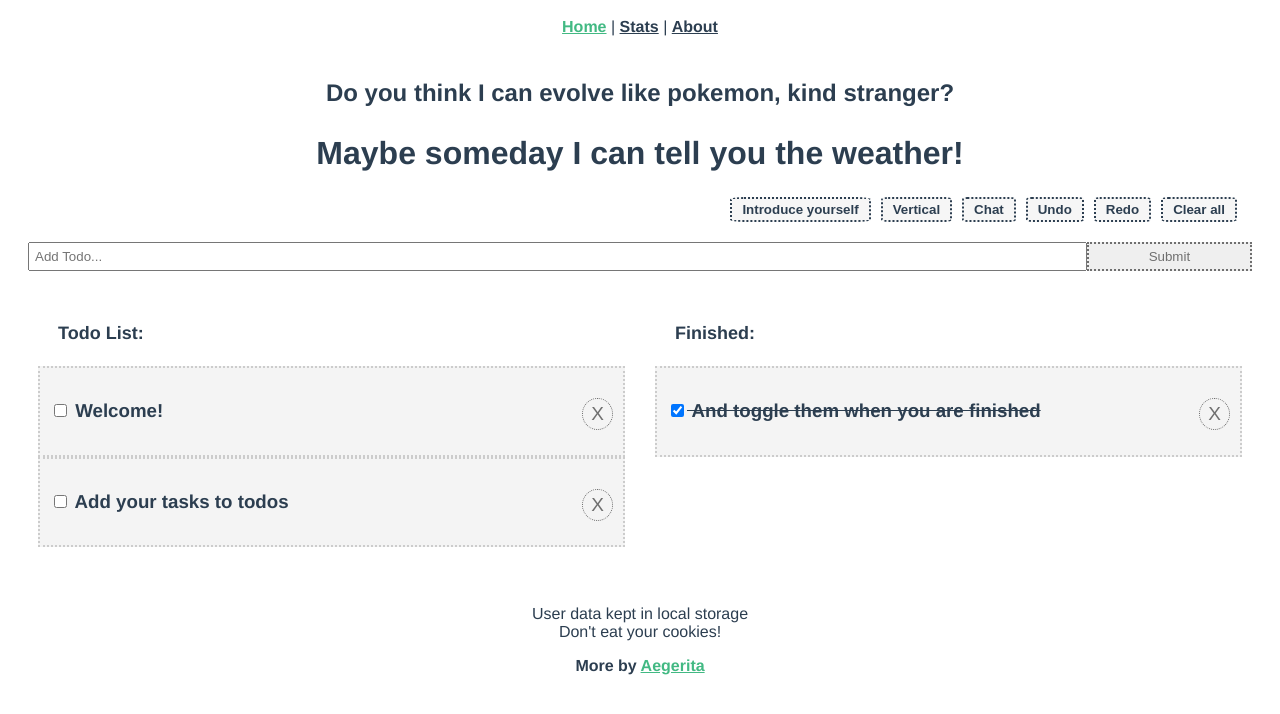
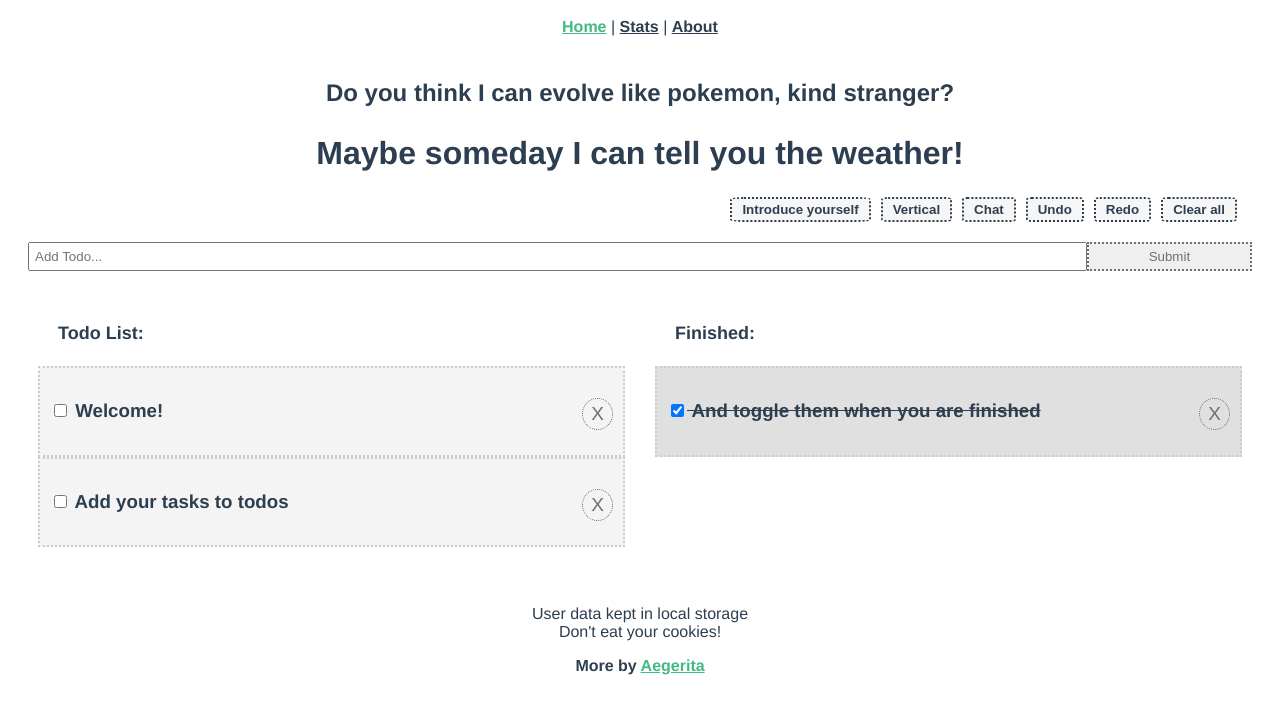
Before and after one commit to aegerita/ProductibiliBuddy, a Vue app: page /#/ in a window 1280 px wide. Before the commit this address led to /#/statistic. Shown: the top 714 px of the page. Built offline with nearby package versions, Linux system fonts and the light colour scheme.

Commit message:
mapActions and mapMutations

```diff
--- a/src/components/Header.vue
+++ b/src/components/Header.vue
@@ -15,7 +15,7 @@
     </form>
     <input @click="toggleDisplay()" type="submit" :value="display ? 'Vertical' : 'Horizontal'" />
     <div class="together">
-      <input class="tooltip" @click="chat()" type="submit" value="Chat" />
+      <input class="tooltip" @click="chat({ newMessage: null })" type="submit" value="Chat" />
       <span id="chat" class="tooltiptext">Whatsup homie?</span>
     </div>
     <div class="together">
@@ -33,7 +33,7 @@
 </template>
 
 <script>
-import { useStore, mapState } from 'vuex';
+import { useStore, mapState, mapMutations } from 'vuex';
 import { ref, nextTick } from 'vue';
 
 export default {
@@ -62,12 +62,14 @@ export default {
       newName,
       rename,
       confirmName,
-      undo: () => store.commit('undo'),
-      redo: () => store.commit('redo'),
-      toggleDisplay: () => store.commit('toggleDisplay'),
+
       clearTodo: () =>
         confirm('Are you sure you wanna abandon these precious todos?') ? store.dispatch('clearTodo') : null,
-      chat: () => store.commit('refreshMessage', { newMessage: null }),
+
+      ...mapMutations(['undo', 'redo', 'toggleDisplay']),
+      ...mapMutations({
+        chat: 'refreshMessage',
+      }),
     };
   },
   computed: mapState(['display', 'username']),
--- a/src/components/Todoitem.vue
+++ b/src/components/Todoitem.vue
@@ -1,10 +1,16 @@
 <template>
-  <div id="container" :class="{ complete: todo.completed }" @click="toggle()" @click.right.prevent="deleteTodo()" draggable="true">
+  <div
+    class="container"
+    :class="{ complete: todo.completed }"
+    @click="toggle({ todo: todo })"
+    @click.right.prevent="deleteTodo({ todo: todo })"
+    draggable="true"
+  >
     <h3 :class="{ horizontal: display }">
       <input type="checkbox" :checked="todo.completed" />
       {{ todo.title }}
       <div>
-        <button class="tooltip" @click.stop="deleteTodo()">X</button>
+        <button class="tooltip" @click.stop="deleteTodo({ todo: todo })">X</button>
         <span class="tooltiptext">Right Click Todo to Delete Faster</span>
       </div>
     </h3>
@@ -12,15 +18,16 @@
 </template>
 
 <script>
-import { useStore, mapState } from 'vuex';
+import { mapState, mapActions } from 'vuex';
 
 export default {
   props: ['todo'],
-  setup(props) {
-    const store = useStore();
+  setup() {
     return {
-      toggle: () => store.dispatch('toggleTodo', { todo: props.todo }),
-      deleteTodo: () => store.dispatch('deleteTodo', { todo: props.todo }),
+      ...mapActions({
+        toggle: 'toggleTodo',
+        deleteTodo: 'deleteTodo',
+      }),
     };
   },
   computed: mapState(['display']),
@@ -28,7 +35,7 @@ export default {
 </script>
 
 <style scoped>
-#container {
+.container {
   background: #f4f4f4;
   padding: 10px;
   border: 2px #cccccc dotted;
@@ -38,7 +45,7 @@ export default {
   text-decoration: line-through;
   background: #e0e0e0;
 }
-#container div {
+.container div {
   position: relative;
   display: inline-flex;
   float: right;
```
Also changed, not shown: src/components/Todos.vue (+18 -6 lines).
